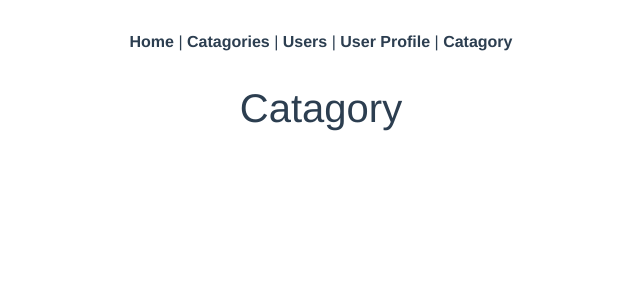
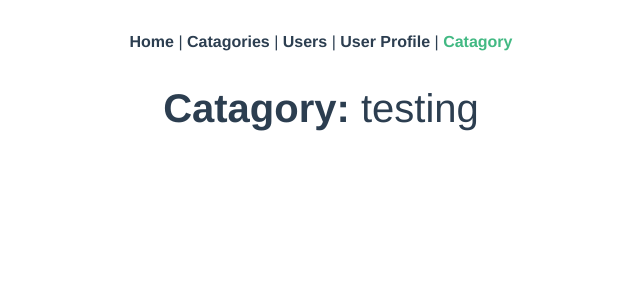
Before and after one commit to brandonhobrien/trivia, a Vue app in the folder trivia_app/: page /catagory/testing in a window 1280 px wide. Shown: the top 300 px of the page, without its empty margins (319-959 px from the left). Built offline with nearby package versions, Linux system fonts and the light colour scheme.

Commit message:
store files added

```diff
--- a/trivia_app/src/App.vue
+++ b/trivia_app/src/App.vue
@@ -5,7 +5,7 @@
       <router-link to="/catagories">Catagories</router-link> |
       <router-link to="/users">Users</router-link> |
       <router-link to="/userprofile">User Profile</router-link> |
-      <router-link to="/catagory">Catagory</router-link>
+      <router-link to="/catagory/testing">Catagory</router-link>
     </div>
     <b-container>
       <router-view/>
--- /dev/null
+++ b/trivia_app/src/store/actions.js
@@ -0,0 +1,2 @@
+export default {
+}
--- a/trivia_app/src/store/index.js
+++ b/trivia_app/src/store/index.js
@@ -1,15 +1,16 @@
 import Vue from 'vue'
 import Vuex from 'vuex'
+
+import state from './state'
+import mutations from './mutations'
+import actions from './actions'
+import modules from './modules'
 
 Vue.use(Vuex)
 
 export default new Vuex.Store({
-  state: {
-  },
-  mutations: {
-  },
-  actions: {
-  },
-  modules: {
-  }
+  state,
+  mutations,
+  actions,
+  modules
 })
--- /dev/null
+++ b/trivia_app/src/store/modules.js
@@ -0,0 +1,2 @@
+export default {
+}
--- /dev/null
+++ b/trivia_app/src/store/mutations.js
@@ -0,0 +1,2 @@
+export default {
+}
--- /dev/null
+++ b/trivia_app/src/store/state.js
@@ -0,0 +1,2 @@
+export default {
+}
--- a/trivia_app/src/views/Catagories.vue
+++ b/trivia_app/src/views/Catagories.vue
@@ -3,7 +3,7 @@
     <h1> Question Catagories </h1>
     <b-table striped hover dark :items="catagories">
       <template #cell(name)="data">
-        <a :href="`catagory/${data.value.replace(/[^a-z]+/i,'-').toLowerCase()}`">
+        <a :href="`catagory/${data.index}`">
           {{ data.value }}
         </a>
       </template>
--- a/trivia_app/src/views/Catagory.vue
+++ b/trivia_app/src/views/Catagory.vue
@@ -1,5 +1,17 @@
 <template>
   <div>
-    <h1> Catagory </h1>
+    <h1> <strong>Catagory:</strong> {{ $route.params.id }} </h1>
   </div>
 </template>
+
+<script>
+export default {
+  data () {
+    return {}
+  },
+  methods: {
+    currentCat () {
+    }
+  }
+}
+</script>
```
